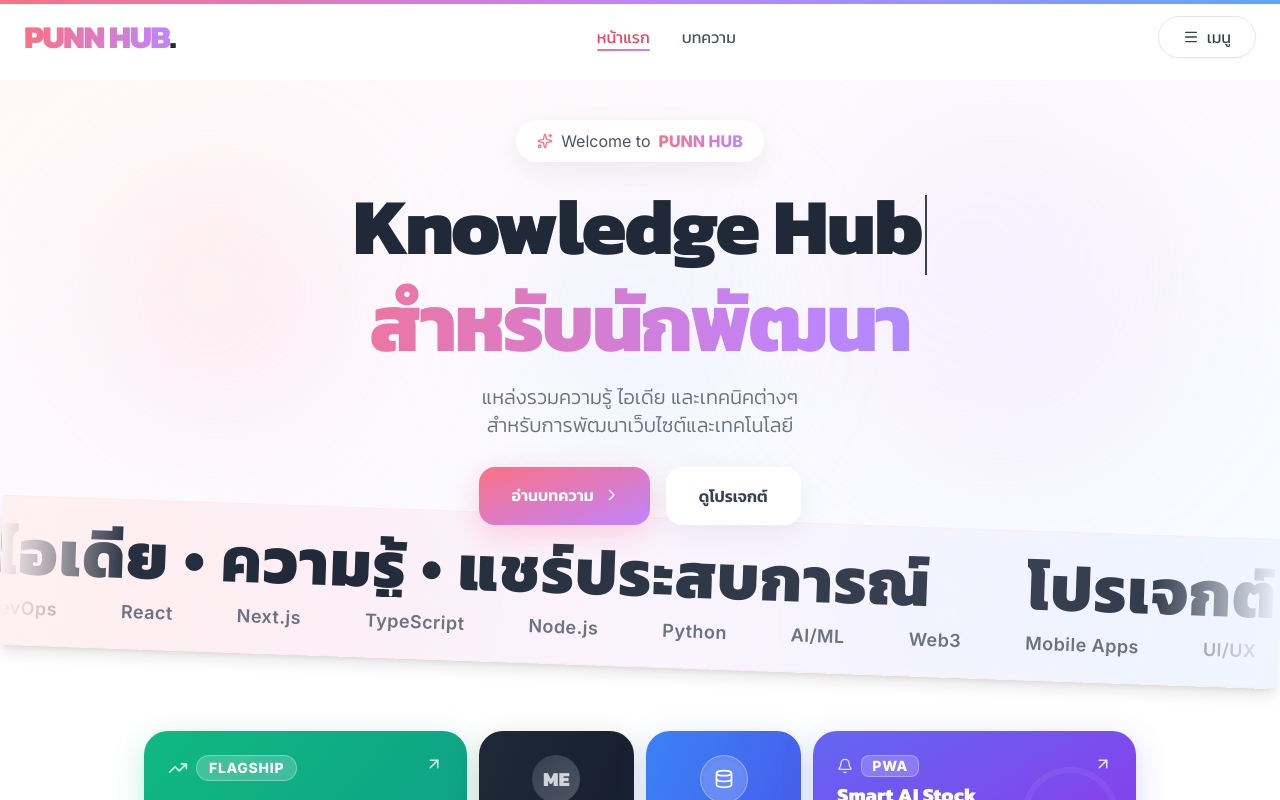
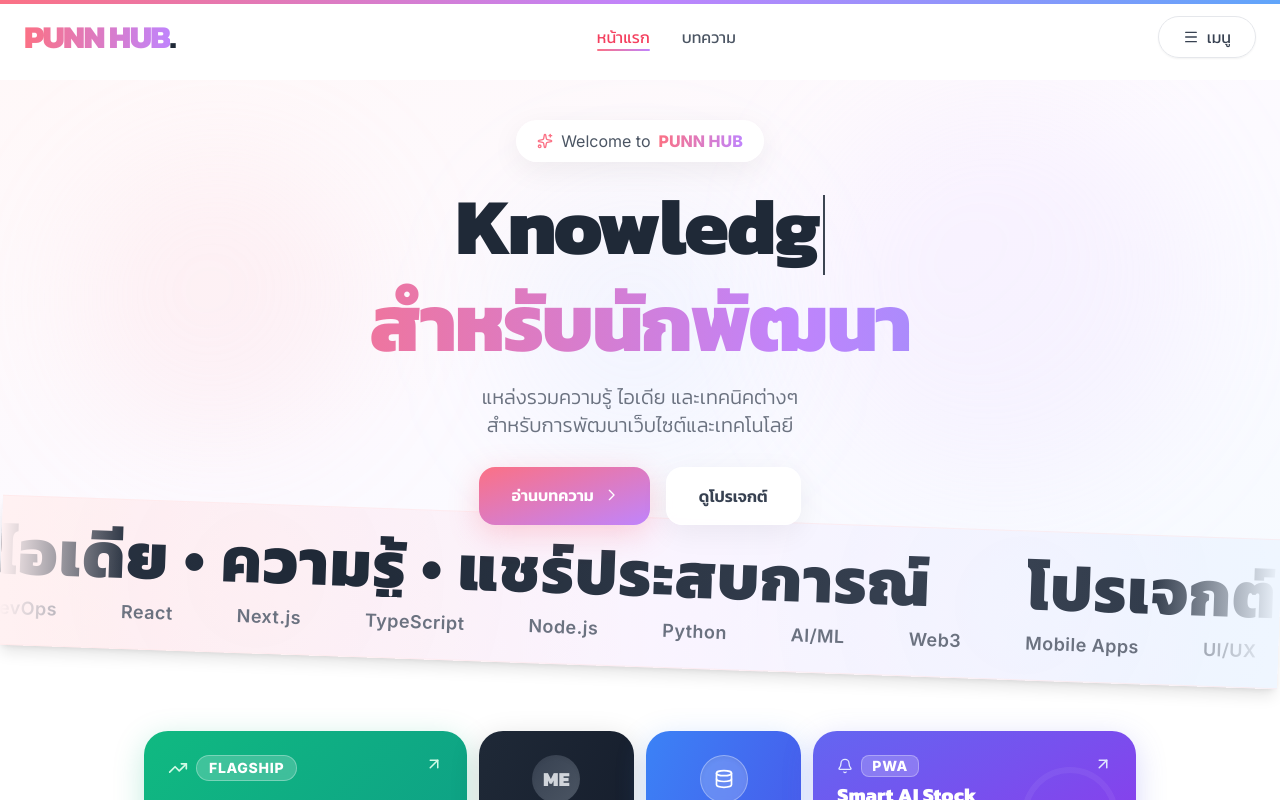
Before and after one commit to DDME36/PUNN-HUB, a Next.js app: page / in a window 1280 px wide. Shown: the top 800 px of the page. Built offline with nearby package versions, Linux system fonts and the light colour scheme; no server answers; a web font is replaced by a local one; what notion-to-md would draw is missing.

Commit message:
Fix: Typewriter center alignment and complete typing before deleting

```diff
--- a/components/Hero.tsx
+++ b/components/Hero.tsx
@@ -86,10 +86,10 @@ export const Hero = () => {
                     <span className="block mb-2">
                         <TypewriterText
                             texts={["Knowledge Hub", "แหล่งความรู้", "Tech Blog", "Developer Hub"]}
-                            typingSpeed={200}
-                            deletingSpeed={120}
-                            delayBetween={4500}
-                            className="inline-block min-w-[280px] sm:min-w-[400px] text-left"
+                            typingSpeed={150}
+                            deletingSpeed={100}
+                            delayBetween={3000}
+                            className="inline-block"
                         />
                     </span>
                     <GradientText className="block">
--- a/components/TypewriterText.tsx
+++ b/components/TypewriterText.tsx
@@ -32,8 +32,8 @@ export const TypewriterText = ({
         if (currentText.length < text.length) {
           setCurrentText(text.slice(0, currentText.length + 1));
         } else {
-          // Finished typing, wait then start deleting
-          setTimeout(() => setIsDeleting(true), delayBetween);
+          // Finished typing completely, wait then start deleting
+          return; // Don't set timeout, wait for delayBetween
         }
       } else {
         // Deleting
@@ -46,6 +46,14 @@ export const TypewriterText = ({
         }
       }
     }, isDeleting ? deletingSpeed : typingSpeed);
+
+    // When finished typing, wait delayBetween before deleting
+    if (!isDeleting && currentText.length === text.length) {
+      const delayTimeout = setTimeout(() => {
+        setIsDeleting(true);
+      }, delayBetween);
+      return () => clearTimeout(delayTimeout);
+    }
 
     return () => clearTimeout(timeout);
   }, [currentText, isDeleting, currentTextIndex, texts, typingSpeed, deletingSpeed, delayBetween]);
```
